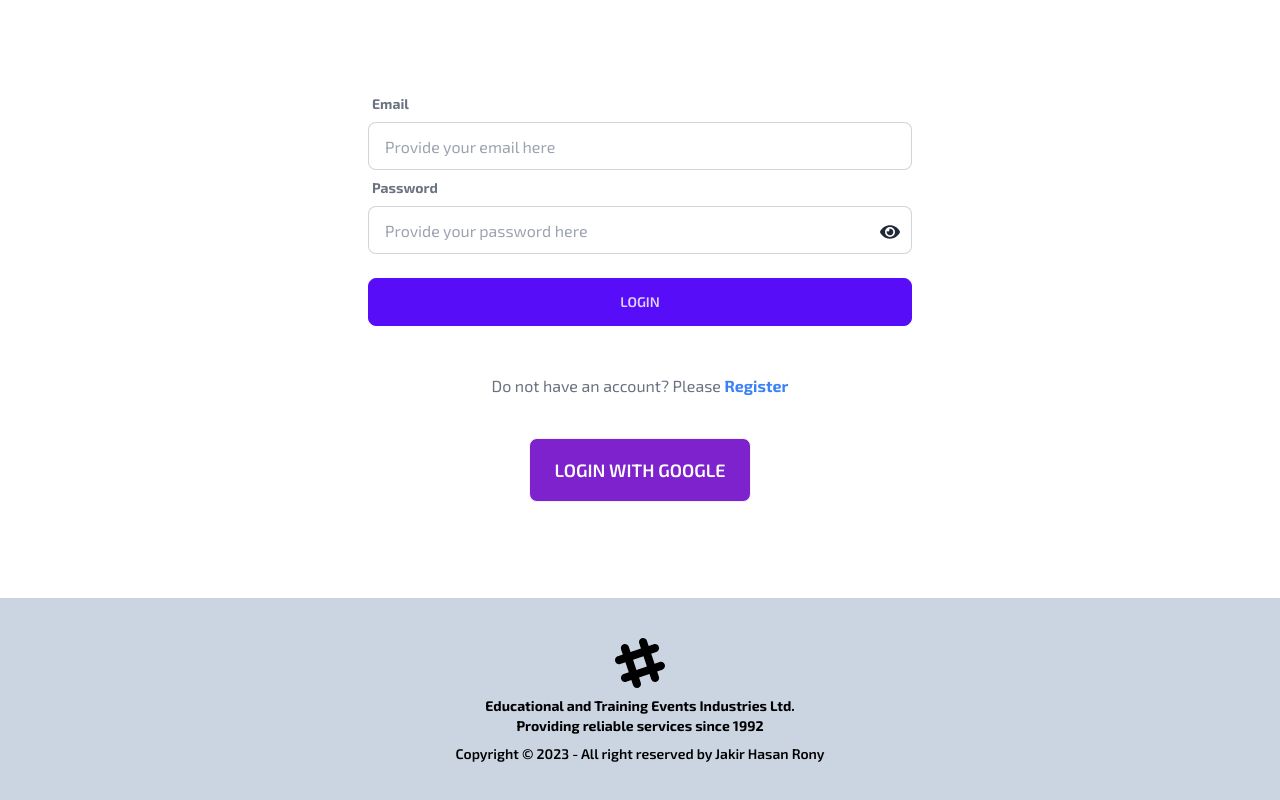
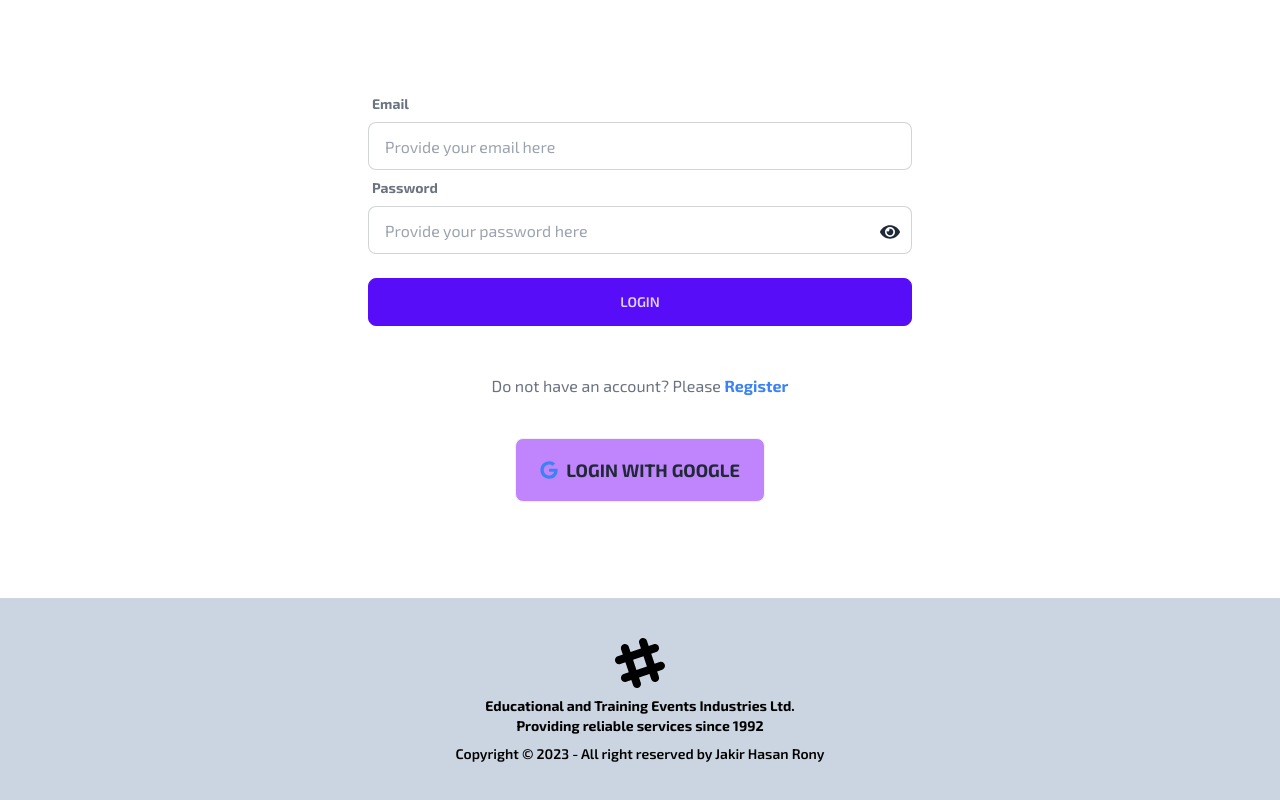
Before and after one commit to jakirhasanrony/event-management, a React (Vite) app in the folder assignment-09/: page /login in a window 1280 px wide. Shown: the part 646-1446 px from the top of the page. Built offline with nearby package versions, Linux system fonts and the light colour scheme; no server answers.

Commit message:
login with google added and firebase config updated

```diff
--- a/assignment-09/src/FirebaseConfig/FirebaseConfig.js
+++ b/assignment-09/src/FirebaseConfig/FirebaseConfig.js
@@ -1,12 +1,16 @@
 import { initializeApp } from "firebase/app";
 
+
+
+
+
 const firebaseConfig = {
-  apiKey: "AIzaSyCeITxcj7EPrsakCU6TYM5wNvWMjq3653I",
-  authDomain: "assignment-09-74610.firebaseapp.com",
-  projectId: "assignment-09-74610",
-  storageBucket: "assignment-09-74610.appspot.com",
-  messagingSenderId: "491610024797",
-  appId: "1:491610024797:web:42b2721a64c2a5975a16b4"
+  apiKey: import.meta.env.VITE_APIKEY,
+  authDomain: import.meta.env.VITE_AUTHDOMAIN,
+  projectId: import.meta.env.VITE_PROJECTID,
+  storageBucket:import.meta.env.VITE_STORAGEBUCKET,
+  messagingSenderId: import.meta.env.VITE_MESSAGINGSENDERID,
+  appId: import.meta.env.VITE_APPID,
 };
 
 // Initialize Firebase
--- a/assignment-09/src/Pages/Login/Login.jsx
+++ b/assignment-09/src/Pages/Login/Login.jsx
@@ -1,7 +1,7 @@
 import { useContext, useState } from "react";
 import { Link, useLocation, useNavigate } from "react-router-dom";
 import { AuthContext } from "../../Providers/AuthProviders";
-import { FaEye, FaEyeSlash } from 'react-icons/fa';
+import { FaEye, FaEyeSlash, FaGoogle } from 'react-icons/fa';
 import Swal from 'sweetalert2';
 
 const Login = () => {
@@ -35,7 +35,7 @@ const Login = () => {
                 Swal.fire({
                     position: 'top-middle',
                     icon: 'error',
-                    title: 'Login Unsuccessful',
+                    title: 'Please enter the correct mail and password',
                     showConfirmButton: false,
                     timer: 1000
                 })
@@ -45,7 +45,7 @@ const Login = () => {
     const handleGoogleLogin = () => {
         console.log("google btn clicked");
         signInWithGoogle()
-        .then(result =>{
+            .then(result => {
                 console.log(result.user)
                 Swal.fire({
                     position: 'top-middle',
@@ -56,7 +56,7 @@ const Login = () => {
                 })
                 navigate('/')
             })
-        .catch(error =>{
+            .catch(error => {
                 console.error(error)
 
             })
@@ -98,7 +98,19 @@ const Login = () => {
                 <p className="text-center text-gray-500  ">Do not have an account? Please <Link className="font-bold text-blue-500" to="/register">Register</Link></p>
             </div>
             <div className="flex justify-center items-center">
-                <button onClick={handleGoogleLogin} className="btn bg-purple-700 text-white btn-xs sm:btn-sm md:btn-md lg:btn-lg">Login With Google</button>
+                <div>
+
+                    <button onClick={handleGoogleLogin} className="btn  font-bold text-bl bg-purple-400 btn-xs sm:btn-sm md:btn-md lg:btn-lg">
+
+                        <div className="text-blue-500">
+                            <FaGoogle></FaGoogle>
+                        </div>
+                        Login With Google
+
+                    </button>
+                </div>
+
+
             </div>
         </div>
     );
```
Lines whose indentation alone changed are shown as unchanged.
